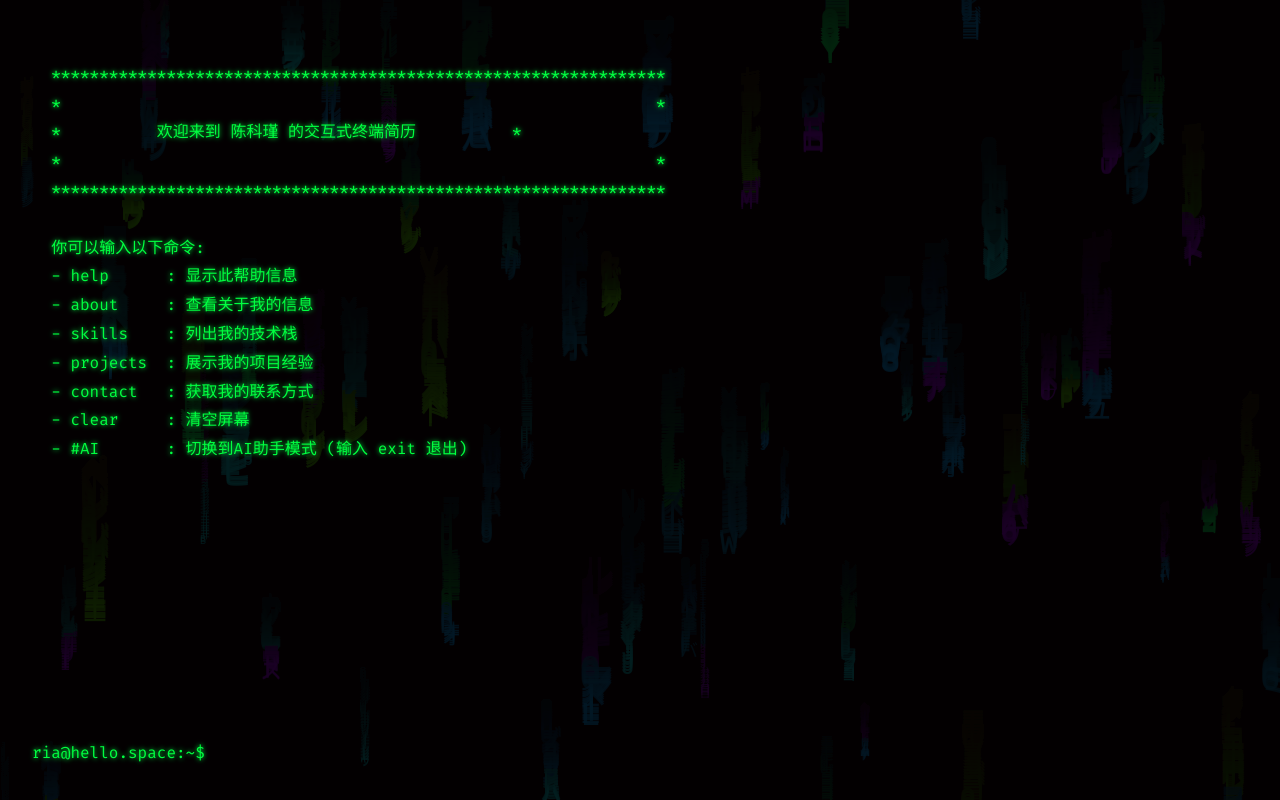
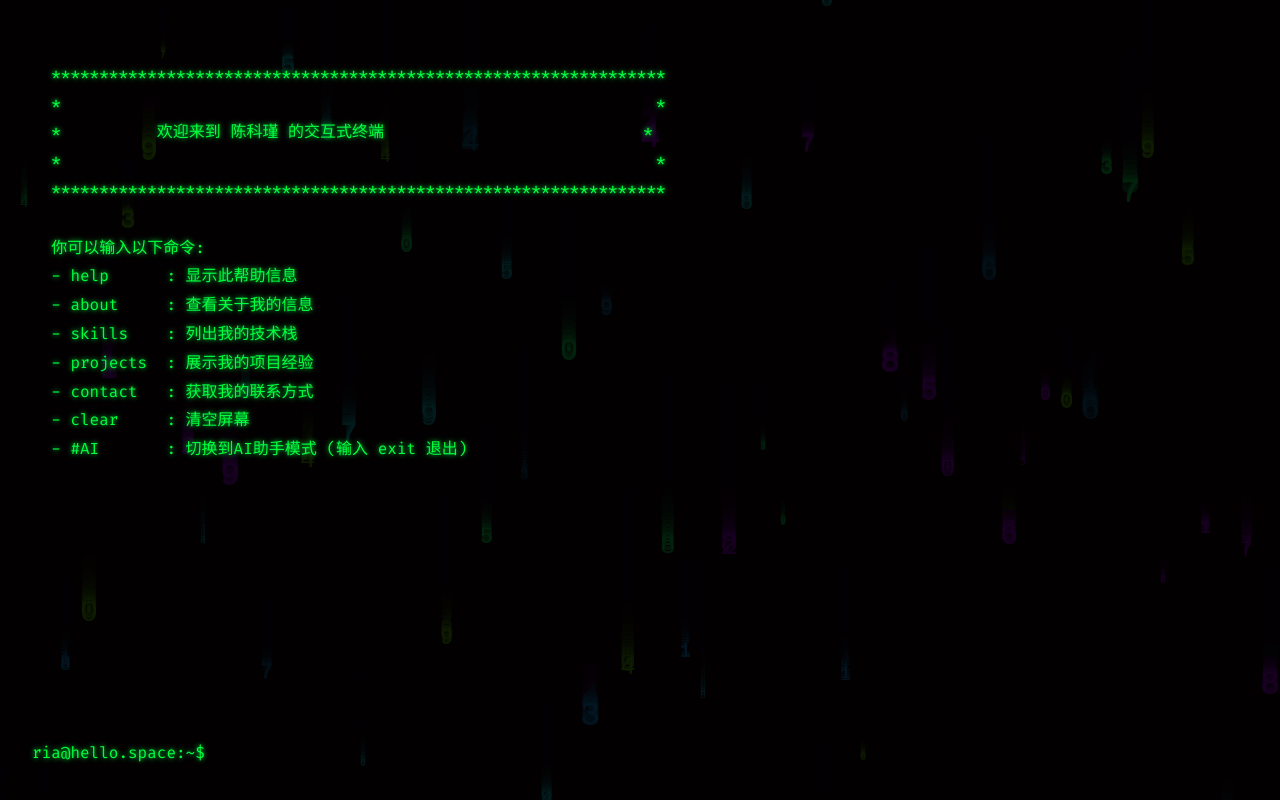
Before and after one commit to Riaishere/riaishere.github.io, a plain HTML site: page index.html in a window 1280 px wide. Drawn offline with Linux system fonts and the light colour scheme.

Commit message:
fix digital rain

```diff
--- a/index.html
+++ b/index.html
@@ -155,7 +155,7 @@
             const welcomeMessage = `
   ****************************************************************
   *                                                              *
-  *          欢迎来到 陈科瑾 的交互式终端简历          *
+  *          欢迎来到 陈科瑾 的交互式终端                           *
   *                                                              *
   ****************************************************************
 
@@ -398,10 +398,9 @@
             resizeCanvas();
             window.addEventListener('resize', resizeCanvas);
 
-            const katakana = 'アァカサタナハマヤャラワガザダバパイィキシチニヒミリヰギジヂビピウゥクスツヌフムユュルグズブヅプエェケセテネヘメレヱゲゼデベペオォコソトノホモヨョロヲゴゾドボポヴッン';
-            const latin = 'ABCDEFGHIJKLMNOPQRSTUVWXYZ';
+            // 只使用数字，营造纯数字雨效果
             const nums = '0123456789';
-            const alphabet = katakana + latin + nums;
+            const alphabet = nums;
 
             // 暗色系颜色数组 - 增强可见度
             const darkColors = [
@@ -433,8 +432,8 @@
             }
 
             const draw = () => {
-                // 更深的黑色背景，更慢的消散效果
-                ctx.fillStyle = 'rgba(0, 0, 0, 0.03)';
+                // 黑色背景，适中的消散效果 - 避免字符重叠
+                ctx.fillStyle = 'rgba(0, 0, 0, 0.15)';
                 ctx.fillRect(0, 0, canvas.width, canvas.height);
 
                 const currentTime = Date.now();
@@ -448,9 +447,9 @@
                         drop.lastColorChange = currentTime;
                     }
 
-                    // 字符变化控制 - 每5-10帧才变化一次字符
+                    // 字符变化控制 - 每8-15帧才变化一次字符
                     drop.charChangeCounter++;
-                    if (drop.charChangeCounter > 5 + Math.random() * 5) {
+                    if (drop.charChangeCounter > 8 + Math.random() * 7) {
                         drop.currentChar = alphabet.charAt(Math.floor(Math.random() * alphabet.length));
                         drop.charChangeCounter = 0;
                     }
```
